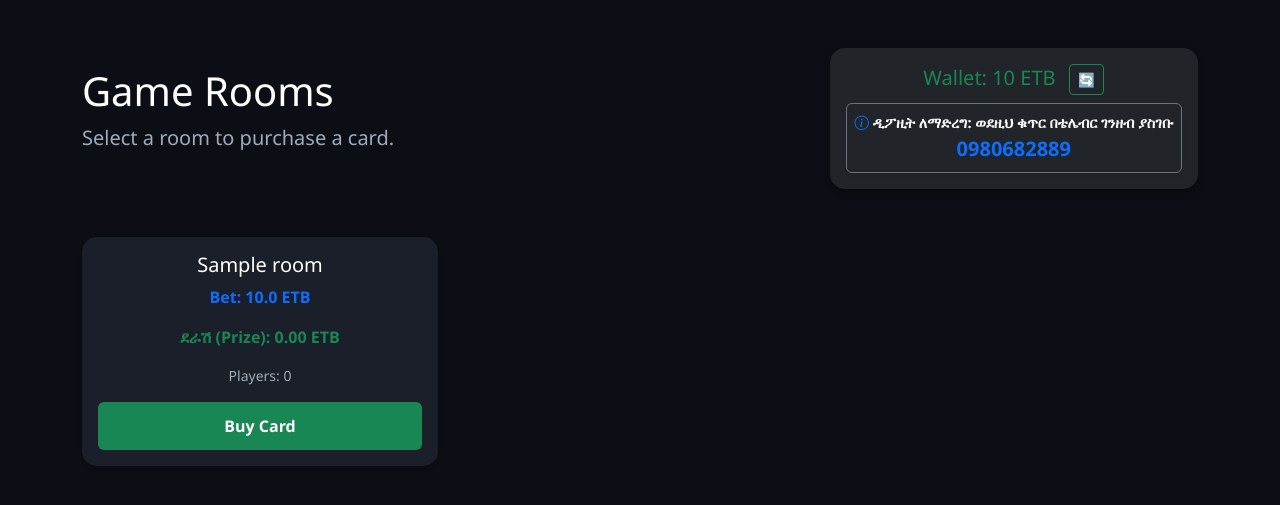
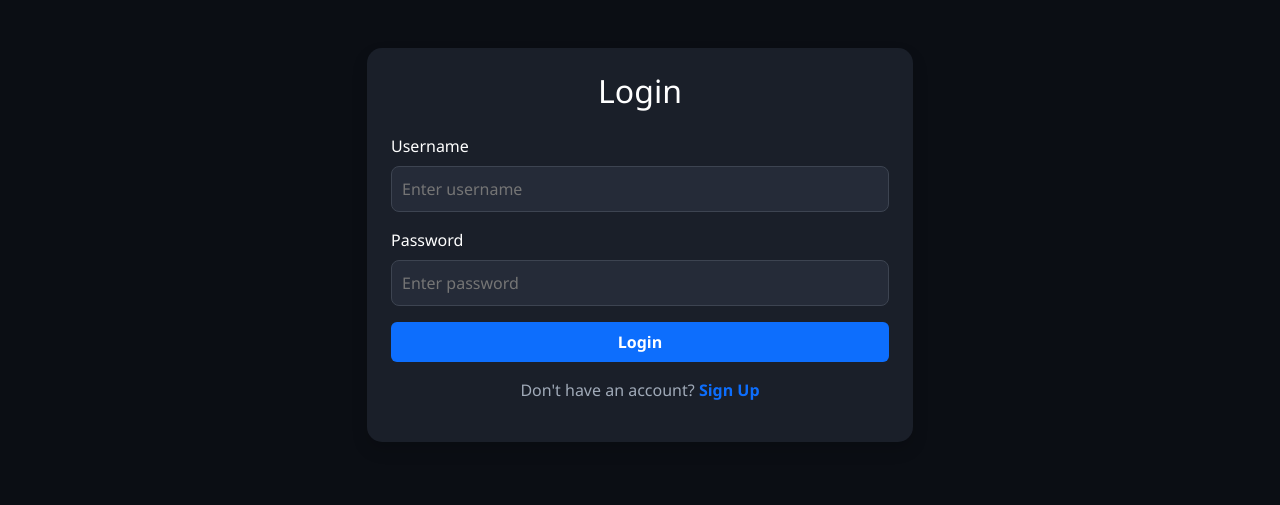
Before and after one commit to abel198523/royal-v4, a Flask app: template templates/index.html in a window 1280 px wide. Shown: the part 57-562 px from the top of the page. Run offline with Flask 3, Linux system fonts and the light colour scheme; tables that the repository leaves empty hold one stand-in row (values such as "Sample post"); the template is opened without the code that fills it: values that come from a table or form of the project are taken from there, most other values are stand-ins (such as "Sample title", 1, 10 or a date in 2020).

Commit message:
Add a login screen and manage screen visibility on page load
Adds a login form to index.html and updates game.js to display the login screen by default, ensuring app-container and main-content are not hidden.

Replit-Commit-Author: Agent
Replit-Commit-Session-Id: fd21b4b3-27c6-4f0e-96d7-09ad60cc8f5e
Replit-Commit-Checkpoint-Type: intermediate_checkpoint
Replit-Commit-Event-Id: 68e5b005-a795-4d0a-af88-d73b819ef4a1
Replit-Commit-Screenshot-Url: https://storage.googleapis.com/screenshot-production-us-central1/912c52ce-84e6-4ecf-8d08-37b146b9e581/fd21b4b3-27c6-4f0e-96d7-09ad60cc8f5e/xHAzBmV
Replit-Helium-Checkpoint-Created: true

```diff
--- /dev/null
+++ b/static/js/game.js
@@ -0,0 +1,78 @@
+// game.js - Corrected logic to show login-screen by default
+window.onload = () => {
+    console.log("Game initialized");
+    showLoginScreen();
+};
+
+function showLoginScreen() {
+    // Hide all other screens if they exist
+    const gameScreen = document.getElementById('game-selection-screen');
+    const stakeScreen = document.getElementById('stake-screen');
+    const gameBoard = document.getElementById('game-board');
+    const appContainer = document.getElementById('app-container');
+    const mainContent = document.getElementById('main-content');
+
+    if (gameScreen) gameScreen.style.display = 'none';
+    if (stakeScreen) stakeScreen.style.display = 'none';
+    if (gameBoard) gameBoard.style.display = 'none';
+
+    // Ensure app-container and main-content are NOT hidden
+    if (appContainer) appContainer.style.display = 'block';
+    if (mainContent) mainContent.style.display = 'block';
+
+    const loginScreen = document.getElementById('login-screen');
+    if (loginScreen) {
+        loginScreen.style.display = 'block';
+    } else {
+        console.error("login-screen element not found!");
+    }
+}
+
+async function login() {
+    const username = document.getElementById('login-username').value;
+    const password = document.getElementById('login-password').value;
+    const errorMsg = document.getElementById('statusMessage');
+
+    if (!username || !password) {
+        if (errorMsg) errorMsg.innerHTML = '<div class="alert alert-danger">Please enter username and password</div>';
+        return;
+    }
+
+    // For now, redirecting to signup as requested or simulating login
+    // In a real scenario, this would be a fetch to /login
+    window.location.href = "/signup";
+}
+
+async function refreshBalance() {
+    try {
+        const response = await fetch('/api/user/balance');
+        const data = await response.json();
+        if (data.balance !== undefined) {
+            const balanceEl = document.getElementById('walletBalance');
+            if (balanceEl) balanceEl.innerText = data.balance.toFixed(2);
+        }
+    } catch (e) {
+        console.error("Balance refresh failed", e);
+    }
+}
+
+async function buyCard(roomId) {
+    const response = await fetch(`/buy-card/${roomId}`, { method: 'POST' });
+    const data = await response.json();
+    const messageDiv = document.getElementById('statusMessage');
+
+    if (data.success) {
+        const balanceEl = document.getElementById('walletBalance');
+        if (balanceEl) balanceEl.innerText = data.new_balance.toFixed(2);
+
+        const playerEl = document.getElementById(`playerCount-${roomId}`);
+        if (playerEl && data.players !== undefined) playerEl.innerText = data.players;
+
+        const prizeEl = document.getElementById(`prizeAmount-${roomId}`);
+        if (prizeEl && data.prize !== undefined) prizeEl.innerText = data.prize.toFixed(2);
+
+        if (messageDiv) messageDiv.innerHTML = `<div class="alert alert-success">${data.message}</div>`;
+    } else {
+        if (messageDiv) messageDiv.innerHTML = `<div class="alert alert-danger">${data.message}</div>`;
+    }
+}
--- a/templates/index.html
+++ b/templates/index.html
@@ -1,40 +1,42 @@
 {% extends "base.html" %}
 {% block content %}
-<div class="container mt-5">
-    <div id="login-screen" style="display:none;">
+<div class="container mt-5" id="main-content">
+    <!-- Login Screen -->
+    <div id="login-screen">
         <div class="row justify-content-center">
             <div class="col-md-6">
-                <div class="card p-4">
+                <div class="card p-4 shadow">
                     <h2 class="text-center mb-4">Login</h2>
                     <div class="mb-3">
                         <label class="form-label">Username</label>
-                        <input type="text" id="login-username" class="form-input w-100">
+                        <input type="text" id="login-username" class="form-input w-100" placeholder="Enter username">
                     </div>
                     <div class="mb-3">
                         <label class="form-label">Password</label>
-                        <input type="password" id="login-password" class="form-input w-100">
+                        <input type="password" id="login-password" class="form-input w-100" placeholder="Enter password">
                     </div>
-                    <button onclick="login()" class="btn btn-primary w-100">Login</button>
-                    <p class="text-center mt-3">Don't have an account? <a href="{{ url_for('signup') }}" class="text-primary">Sign Up</a></p>
+                    <button onclick="login()" class="btn btn-primary w-100 py-2 fw-bold">Login</button>
+                    <p class="text-center mt-3 text-muted">Don't have an account? <a href="{{ url_for('signup') }}" class="text-primary text-decoration-none fw-bold">Sign Up</a></p>
                 </div>
             </div>
         </div>
     </div>
 
-    <div id="game-selection-screen">
+    <!-- Game Selection Screen (Hidden by default) -->
+    <div id="game-selection-screen" style="display:none;">
         <div class="d-flex justify-content-between align-items-center mb-5">
             <div>
-                <h1>Game Rooms</h1>
+                <h1 class="fw-bold">Game Rooms</h1>
                 <p class="lead text-muted">Select a room to purchase a card.</p>
             </div>
             <div class="card bg-dark border-secondary">
                 <div class="card-body p-3 text-center">
-                    <h5 class="mb-1 text-success">Wallet: <span id="walletBalance">{{ balance }}</span> ETB <button onclick="refreshBalance()" class="btn btn-sm btn-outline-success ms-2" title="Refresh Balance">🔄</button></h5>
+                    <h5 class="mb-1 text-success fw-bold">Wallet: <span id="walletBalance">{{ balance }}</span> ETB <button onclick="refreshBalance()" class="btn btn-sm btn-outline-success ms-2" title="Refresh Balance">🔄</button></h5>
                     <div class="mt-2 p-2 border border-secondary rounded bg-dark shadow-sm">
-                        <p class="mb-0 text-light fw-bold" style="font-size: 0.9rem;">
+                        <p class="mb-0 text-light small fw-bold">
                             <i class="bi bi-info-circle text-primary"></i>
                             ዲፖዚት ለማድረግ: ወደዚህ ቁጥር በቴሌብር ገንዘብ ያስገቡ
-                            <span class="text-primary fs-5 d-block">0980682889</span>
+                            <span class="text-primary fs-5 d-block mt-1">0980682889</span>
                         </p>
                     </div>
                 </div>
@@ -44,13 +46,15 @@
         <div class="row">
             {% for room in rooms %}
             <div class="col-md-4">
-                <div class="card shadow-sm mb-4">
-                    <div class="card-body text-center">
-                        <h5 class="card-title">{{ room.name }}</h5>
-                        <p class="card-text text-primary fw-bold">Bet: {{ room.card_price }} ETB</p>
-                        <p class="card-text text-success fw-bold">ደራሽ (Prize): <span id="prizeAmount-{{ room.id }}">0.00</span> ETB</p>
-                        <p class="card-text text-muted small">Players: <span id="playerCount-{{ room.id }}">0</span></p>
-                        <button onclick="buyCard({{ room.id }})" class="btn btn-success w-100">Buy Card</button>
+                <div class="card shadow-sm mb-4 border-0 h-100">
+                    <div class="card-body text-center d-flex flex-column justify-content-between">
+                        <div>
+                            <h4 class="card-title fw-bold mb-3">{{ room.name }}</h4>
+                            <p class="card-text text-primary fs-5 fw-bold mb-2">Bet: {{ room.card_price }} ETB</p>
+                            <p class="card-text text-success fw-bold mb-2">ደራሽ (Prize): <span id="prizeAmount-{{ room.id }}">0.00</span> ETB</p>
+                            <p class="card-text text-muted small mb-3">Players: <span id="playerCount-{{ room.id }}">0</span></p>
+                        </div>
+                        <button onclick="buyCard({{ room.id }})" class="btn btn-success w-100 py-2 fw-bold mt-auto">Buy Card</button>
                     </div>
                 </div>
             </div>
@@ -61,51 +65,5 @@
     <div id="statusMessage" class="mt-4 text-center"></div>
 </div>
 
-<script>
-    // Simple screen management
-    const isLoggedIn = {{ 'true' if balance is not undefined else 'false' }};
-
-    window.onload = () => {
-        if (!isLoggedIn) {
-            document.getElementById('game-selection-screen').style.display = 'none';
-            document.getElementById('login-screen').style.display = 'block';
-        }
-    };
-
-    async function login() {
-        // Mock login for now
-        window.location.href = "{{ url_for('signup') }}";
-    }
-
-    async function refreshBalance() {
-        try {
-            const response = await fetch('/api/user/balance');
-            const data = await response.json();
-            if (data.balance !== undefined) {
-                document.getElementById('walletBalance').innerText = data.balance.toFixed(2);
-            }
-        } catch (e) {
-            console.error("Balance refresh failed", e);
-        }
-    }
-
-    async function buyCard(roomId) {
-        const response = await fetch(`/buy-card/${roomId}`, { method: 'POST' });
-        const data = await response.json();
-        const messageDiv = document.getElementById('statusMessage');
-
-        if (data.success) {
-            document.getElementById('walletBalance').innerText = data.new_balance.toFixed(2);
-            if (data.players !== undefined) {
-                document.getElementById(`playerCount-${roomId}`).innerText = data.players;
-            }
-            if (data.prize !== undefined) {
-                document.getElementById(`prizeAmount-${roomId}`).innerText = data.prize.toFixed(2);
-            }
-            messageDiv.innerHTML = `<div class="alert alert-success">${data.message}</div>`;
-        } else {
-            messageDiv.innerHTML = `<div class="alert alert-danger">${data.message}</div>`;
-        }
-    }
-</script>
+<script src="{{ url_for('static', filename='js/game.js') }}"></script>
 {% endblock %}
```
